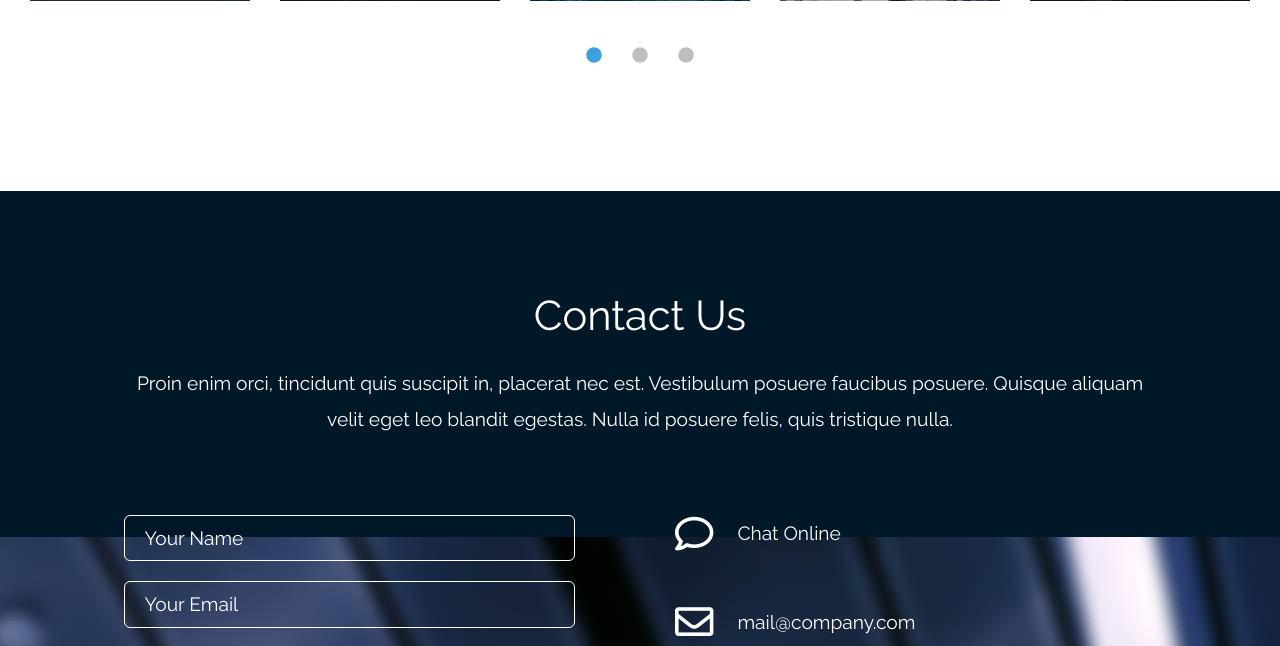
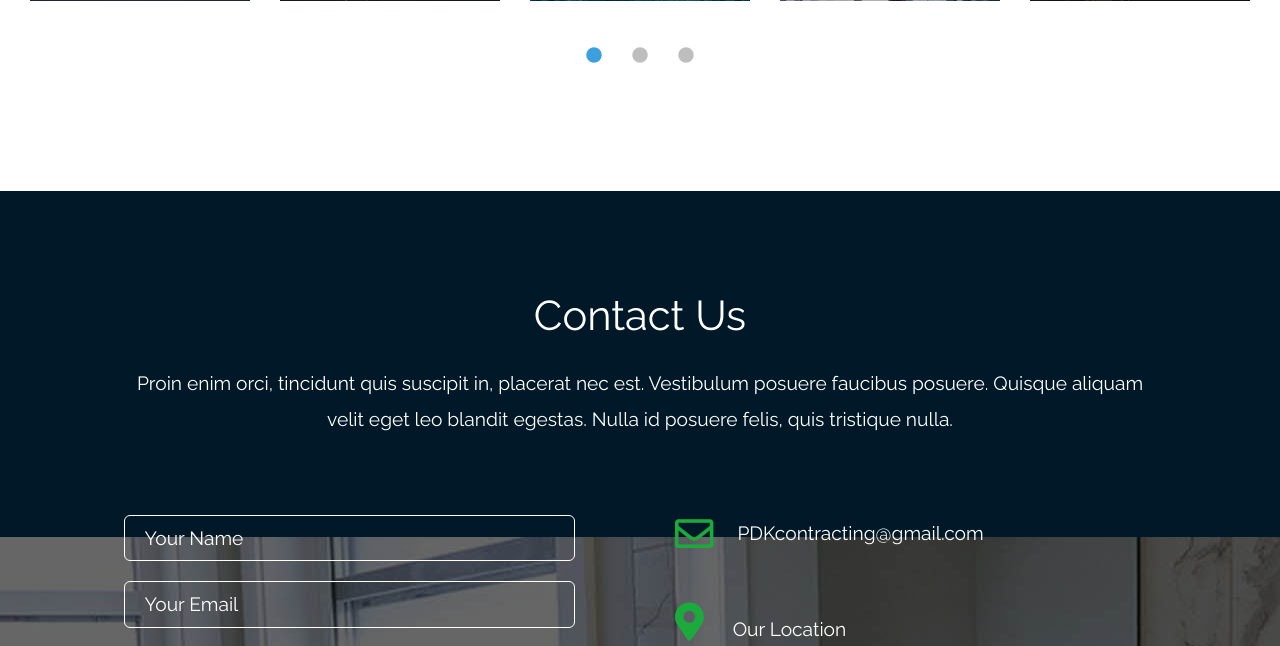
Before and after one commit to jsf5077/PDK, a PHP site: page / in a window 1280 px wide; the page is wider, and only the part inside the window is pictured. Shown: the part 2468-3114 px from the top of that part. Run offline with PHP 8.4, Linux system fonts and the light colour scheme.

Commit message:
Added some more input to the contact page. including location and background image

```diff
--- a/css/tooplate-infinite-loop.css
+++ b/css/tooplate-infinite-loop.css
@@ -303,6 +303,14 @@ blockquote {
   padding: 20px 0 30px 0;
 }
 
+.contact-icon {
+  color: rgb(27, 171, 60);
+}
+
+.fas-phone-square {
+  color: rgb(27, 171, 60);
+}
+
 /* Testimonials */
 /* #testimonials {
   color: white;
@@ -552,7 +560,7 @@ figure.effect-honey:hover h2 i {
 #contact {
   color: white;
   background-color: #001828;
-  background-image: url(../img/infinite-loop-03.jpg);
+  background-image: url(../img/PDK-bathroom.jpg);
   background-position: center;
   background-repeat: no-repeat;
   min-height: 980px;
--- a/index.html
+++ b/index.html
@@ -456,40 +456,40 @@ https://www.tooplate.com/view/2117-infinite-loop
             <div class="contact-item">
               <a
                 rel="nofollow"
-                href="https://www.tooplate.com/contact"
+                href="mailto:jsf5077@gmail.com"
                 class="item-link"
               >
-                <i class="far fa-2x fa-comment mr-4"></i>
-                <span class="mb-0">Chat Online</span>
+                <i
+                  class="far fa-2x fa-envelope mr-4"
+                  style="color: rgb(27, 171, 60)"
+                ></i>
+                <span class="mb-0">PDKcontracting@gmail.com</span>
               </a>
             </div>
 
             <div class="contact-item">
-              <a
-                rel="nofollow"
-                href="mailto:mail@company.com"
-                class="item-link"
-              >
-                <i class="far fa-2x fa-envelope mr-4"></i>
-                <span class="mb-0">mail@company.com</span>
-              </a>
+              <i class="fas fa-2x fa-map-marker-alt mr-4 pb-2 contact-icon"></i>
+              <span class="mb-0 pb-2">Our Location</span>
+
+              <iframe
+                src="https://www.google.com/maps/embed?pb=!1m18!1m12!1m3!1d3039.012982915933!2d-75.15037638507546!3d40.386404865408124!2m3!1f0!2f0!3f0!3m2!1i1024!2i768!4f13.1!3m3!1m2!1s0x89c4034e730737b9%3A0x583a8bcb6ced7ae9!2s4937%20Stump%20Rd%2C%20Pipersville%2C%20PA%2018947!5e0!3m2!1sen!2sus!4v1599429523516!5m2!1sen!2sus"
+                width="400"
+                height="300"
+                frameborder="0"
+                style="border: 0"
+                allowfullscreen=""
+                aria-hidden="false"
+                tabindex="0"
+              ></iframe>
             </div>
 
             <div class="contact-item">
-              <a
-                rel="nofollow"
-                href="https://www.google.com/maps"
-                class="item-link"
-              >
-                <i class="fas fa-2x fa-map-marker-alt mr-4"></i>
-                <span class="mb-0">Our Location</span>
-              </a>
-            </div>
-
-            <div class="contact-item">
-              <a rel="nofollow" href="tel:0100200340" class="item-link">
-                <i class="fas fa-2x fa-phone-square mr-4"></i>
-                <span class="mb-0">255-662-5566</span>
+              <a rel="nofollow" href="tel:2155555555" class="item-link">
+                <i
+                  class="fas fa-2x fa-phone-square mr-4 contact-icon"
+                  style="color: rgb(27, 171, 60)"
+                ></i>
+                <span class="mb-0">215-555-5555</span>
               </a>
             </div>
 
@@ -500,15 +500,7 @@ https://www.tooplate.com/view/2117-infinite-loop
       </div>
 
       <footer class="text-center small tm-footer">
-        <p class="mb-0">
-          Copyright &copy; 2020 Company Name .
-          <a
-            rel="nofollow"
-            href="https://www.tooplate.com"
-            title="HTML templates"
-            >Designed by TOOPLATE</a
-          >
-        </p>
+        <p class="mb-0">Copyright &copy; 2020 PDK Contracting</p>
       </footer>
     </section>
 
```
Also changed, not shown: img/PDK-bathroom.jpg (added).
